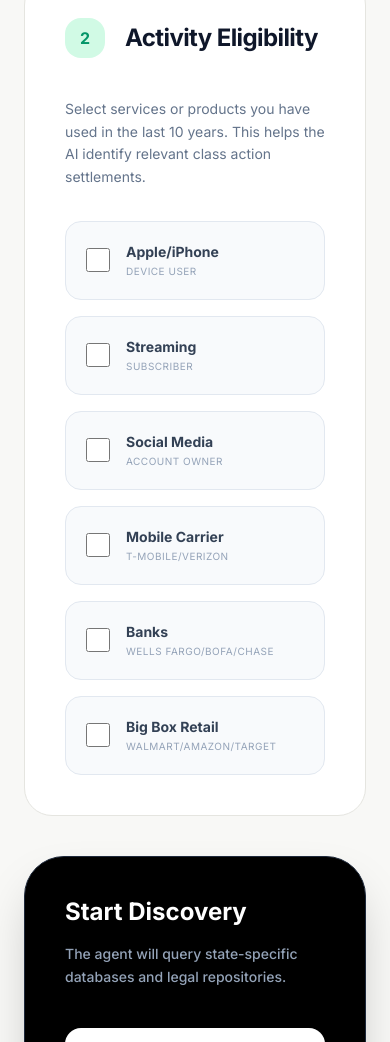
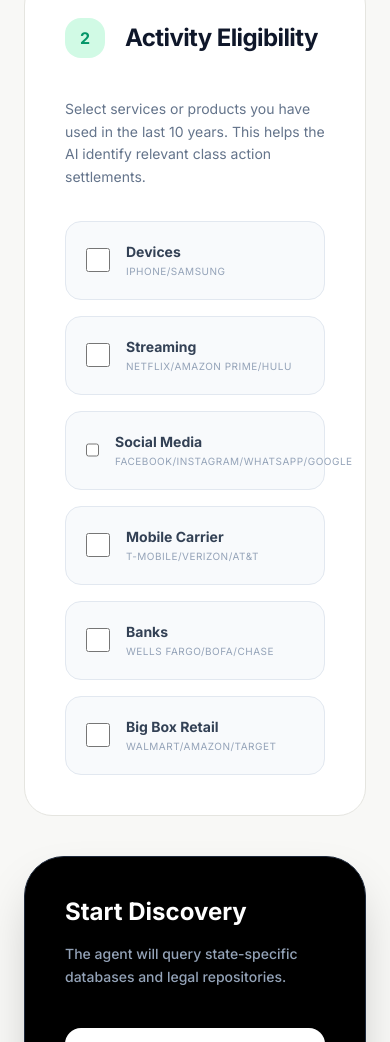
Before and after one commit to janhavi-deshpande/unclaimedmoney, a website: page index.html in a window 390 px wide. Shown: the part 1256-2298 px from the top of the page. Drawn offline with nearby package versions, Linux system fonts and the light colour scheme.

Commit message:
Added to the list of options - devices, streaming, social media, mobile carrier, banks

```diff
--- a/index.html
+++ b/index.html
@@ -160,29 +160,29 @@
                         <label class="group flex items-center p-5 bg-slate-50 border border-slate-200 rounded-2xl cursor-pointer hover:bg-white hover:border-indigo-300 transition-all">
                             <input type="checkbox" value="iPhone/Apple User" class="w-6 h-6 rounded-lg border-slate-300 text-black focus:ring-0 mr-4 transition-all checked:bg-black">
                             <div>
-                                <span class="block text-sm font-bold text-slate-700">Apple/iPhone</span>
-                                <span class="block text-[10px] text-slate-400 uppercase tracking-wider mt-0.5">Device User</span>
+                                <span class="block text-sm font-bold text-slate-700">Devices</span>
+                                <span class="block text-[10px] text-slate-400 uppercase tracking-wider mt-0.5">iPhone/Samsung</span>
                             </div>
                         </label>
                         <label class="group flex items-center p-5 bg-slate-50 border border-slate-200 rounded-2xl cursor-pointer hover:bg-white hover:border-indigo-300 transition-all">
                             <input type="checkbox" value="Netflix/Hulu/Amazon Prime" class="w-6 h-6 rounded-lg border-slate-300 text-black focus:ring-0 mr-4 transition-all checked:bg-black">
                             <div>
                                 <span class="block text-sm font-bold text-slate-700">Streaming</span>
-                                <span class="block text-[10px] text-slate-400 uppercase tracking-wider mt-0.5">Subscriber</span>
+                                <span class="block text-[10px] text-slate-400 uppercase tracking-wider mt-0.5">Netflix/Amazon Prime/Hulu</span>
                             </div>
                         </label>
                         <label class="group flex items-center p-5 bg-slate-50 border border-slate-200 rounded-2xl cursor-pointer hover:bg-white hover:border-indigo-300 transition-all">
                             <input type="checkbox" value="Facebook/Instagram/Whatsapp/Google" class="w-6 h-6 rounded-lg border-slate-300 text-black focus:ring-0 mr-4 transition-all checked:bg-black">
                             <div>
                                 <span class="block text-sm font-bold text-slate-700">Social Media</span>
-                                <span class="block text-[10px] text-slate-400 uppercase tracking-wider mt-0.5">Account Owner</span>
+                                <span class="block text-[10px] text-slate-400 uppercase tracking-wider mt-0.5">Facebook/Instagram/Whatsapp/Google</span>
                             </div>
                         </label>
                         <label class="group flex items-center p-5 bg-slate-50 border border-slate-200 rounded-2xl cursor-pointer hover:bg-white hover:border-indigo-300 transition-all">
                             <input type="checkbox" value="T-Mobile/Verizon/AT&T" class="w-6 h-6 rounded-lg border-slate-300 text-black focus:ring-0 mr-4 transition-all checked:bg-black">
                             <div>
                                 <span class="block text-sm font-bold text-slate-700">Mobile Carrier</span>
-                                <span class="block text-[10px] text-slate-400 uppercase tracking-wider mt-0.5">T-Mobile/Verizon</span>
+                                <span class="block text-[10px] text-slate-400 uppercase tracking-wider mt-0.5">T-Mobile/Verizon/AT&T</span>
                             </div>
                         </label>
                         <label class="group flex items-center p-5 bg-slate-50 border border-slate-200 rounded-2xl cursor-pointer hover:bg-white hover:border-indigo-300 transition-all">
```
